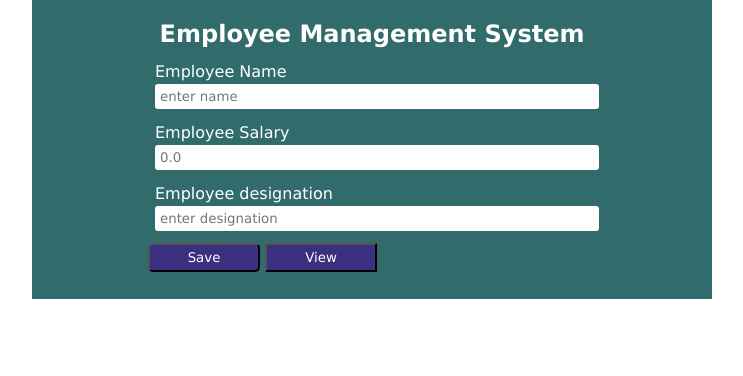
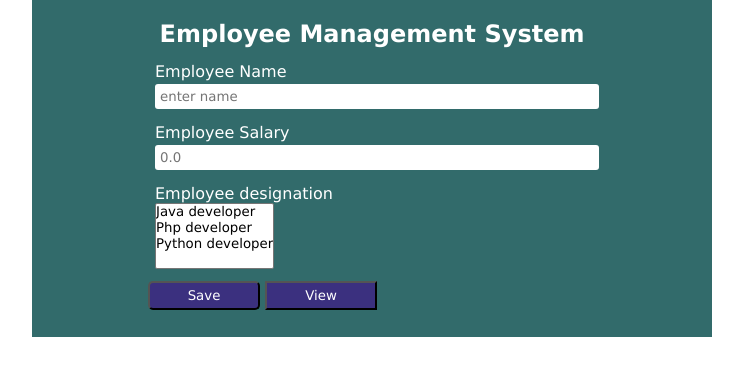
Before and after one commit to MS-Raunak/PHP-Tutorials, a PHP site: page / in a window 1280 px wide. Shown: the top 376 px of the page, without its empty margins (268-1011 px from the left). Run offline with PHP 8.4, Linux system fonts and the light colour scheme.

Commit message:
insert multiple designation in employee table & view single user info by clicking their name

```diff
--- a/crud/index.php
+++ b/crud/index.php
@@ -24,7 +24,12 @@
                 </div>
                 <div class="input">
                     <label>Employee designation</label><br>
-                    <input type="text" name="designation" placeholder="enter designation" required>
+                    <!-- <input type="text" name="designation" placeholder="enter designation" required> -->
+                     <select name="designation[]" id="" multiple>
+                        <option value="Java_developer">Java developer</option>
+                        <option value="Php_developer">Php developer </option>
+                        <option value="Python_developer">Python developer</option>
+                     </select>
                 </div>
 
                 <input type="submit" value="Save" id="btn" name="save_btn">
@@ -37,9 +42,10 @@
         if(isset($_POST['save_btn'])){
             $name = $_POST['ename'];
             $sal = $_POST['salary'];
-            $desig = $_POST['designation'];
+            //$desig[] = $_POST['designation'];
+            $designations = implode(",", $_POST['designation']);
 
-            $query = "INSERT INTO employee(ename, salary, designation) VALUES('$name', '$sal', '$desig')";
+            $query = "INSERT INTO employee(ename, salary, designation) VALUES('$name', '$sal', '$designations')";
 
             $inserted = mysqli_query($con, $query);
             if($inserted){
```
Also changed, not shown: crud/info.php (added, +16 -0 lines), crud/view.php (+6 -2 lines).
